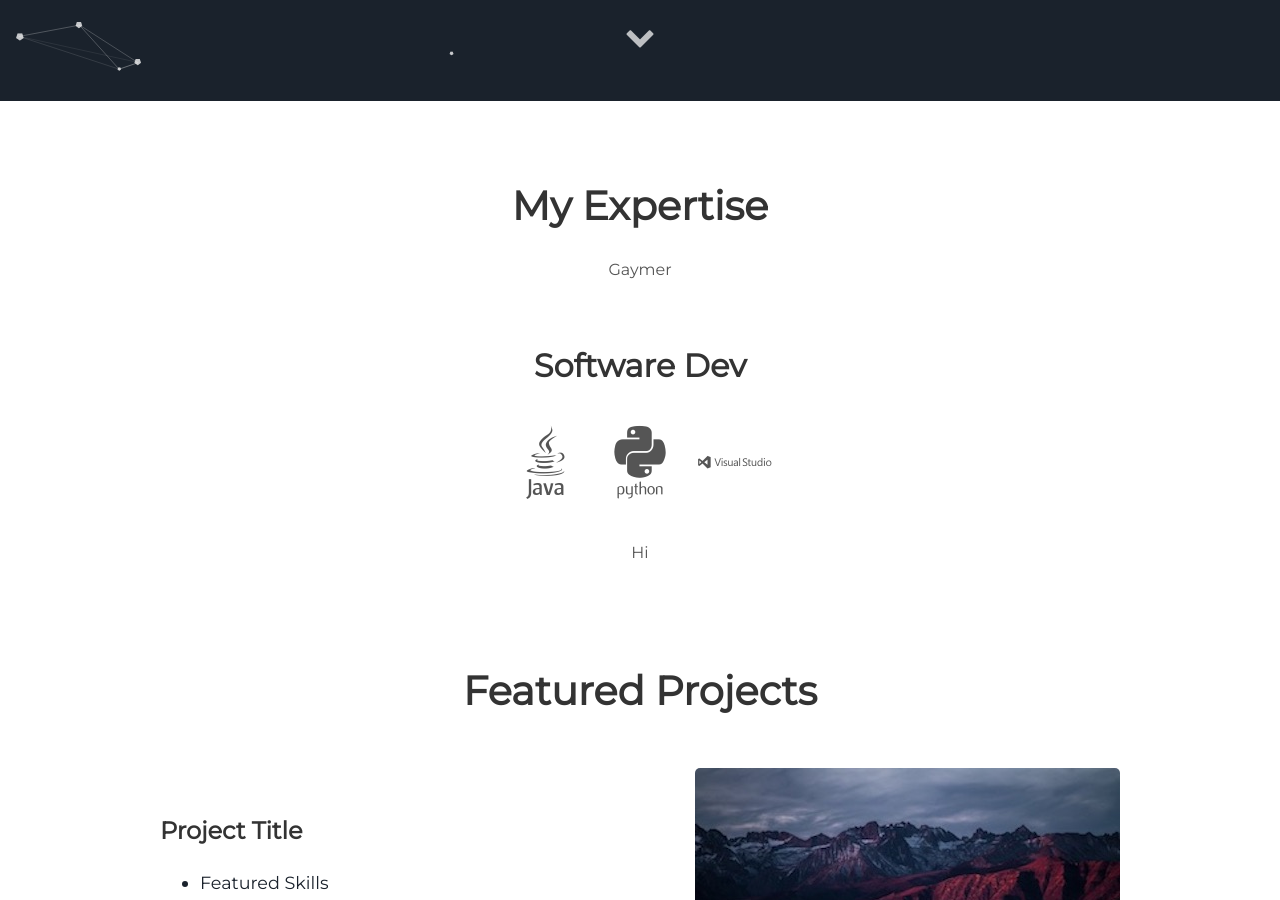
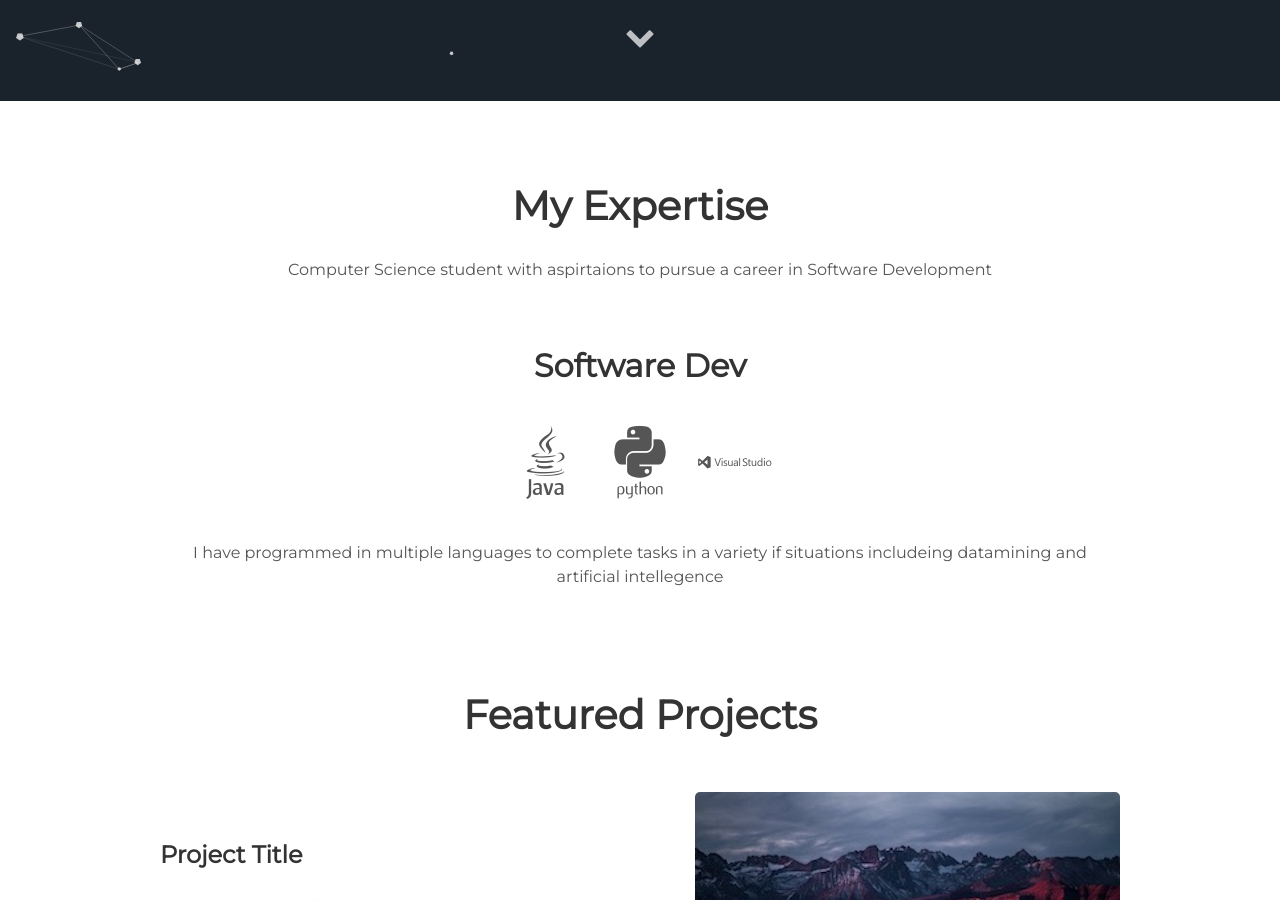
Before and after one commit to Sondercide/Sondercide.github.io, a Jekyll site: the page built from index.html, in a window 1280 px wide and 900 px high, scrolled down 799 px. Built offline with Jekyll 4.4.1, drawn with Linux system fonts in a browser that asks for light colours.

Commit message:
description updates and linked in

```diff
--- a/_config.yml
+++ b/_config.yml
@@ -6,7 +6,7 @@ description: Jacob Brown
 
 # User settings
 username: Jacob Brown
-user_description: Gaymer
+user_description: Computer Science student with aspirtaions to pursue a career in Software Development
 user_title: Computer Science Student
 email: JBrown_14@arcadia.edu
 twitter_username: https://twitter.com/Sondercide_
--- a/_includes/about.html
+++ b/_includes/about.html
@@ -8,6 +8,6 @@
       <i class="devicon-java-plain-wordmark"></i>
       <i class="devicon-python-plain-wordmark"></i>
       <i class="devicon-visualstudio-plain-wordmark"></i>
-      <p>Hi</p>
+      <p>I have programmed in multiple languages to complete tasks in a variety if situations includeing datamining and artificial intellegence</p>
     </div>
 </div>
--- a/_includes/header.html
+++ b/_includes/header.html
@@ -7,6 +7,7 @@
       <div class="header-icons">
         <a aria-label="Send email" href="mailto:JBrown_14@arcadia.edu>"><i class="icon fa fa-envelope"></i></a>
         <a aria-label="My Twitter" target="_blank" href="https://twitter.com/Sondercide_"><i class="icon fa fa-twitter" aria-hidden="true"></i></a>
+        <a aria-label="My LinkedIn" target="_blank" href="https://www.linkedin.com/in/jacob-brown-239229177/"><i class="icon fa fa-linkedin" aria-hidden="true"></i></a>
         <a aria-label="My Github" target="_blank" href="https://github.com/Sondercide"><i class="icon fa fa-github-alt" aria-hidden="true"></i></a>
       </div>
       <div class="header-links">
```
